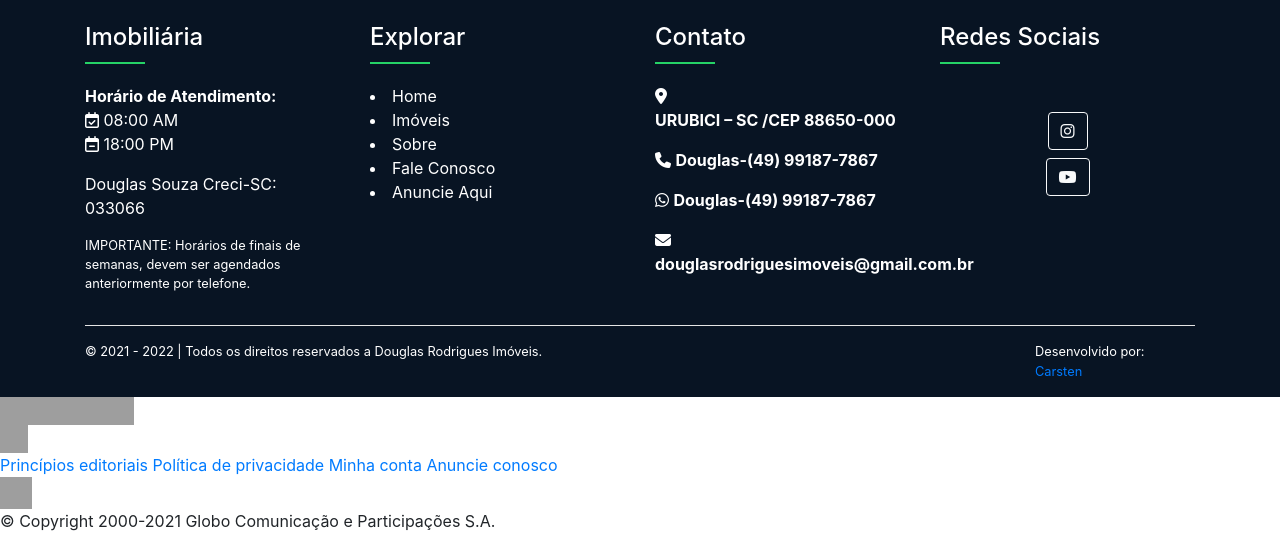
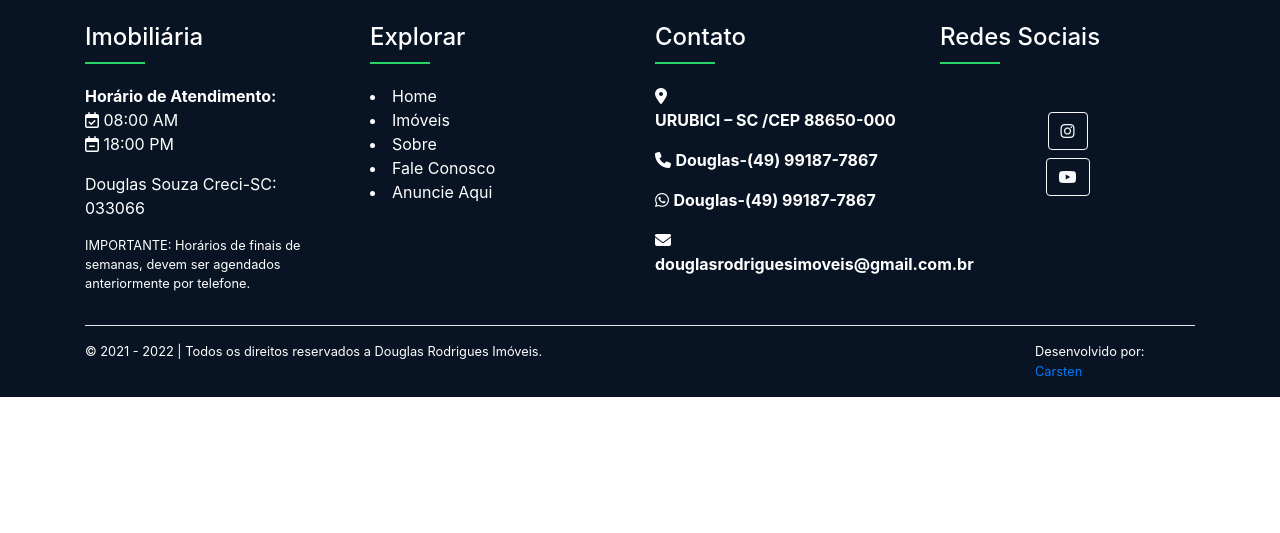
Before and after one commit to CarstenPaulo/REALTOR-WEBSITE, a Django app: page /anuncieaqui in a window 1280 px wide. Shown: the part 1190-1723 px from the top of the page. After the commit the page ends 1587 px from the top, so only its background shows below. Run offline with Django 3.2, Linux system fonts and the light colour scheme; some libraries are stand-ins or nearby versions; some web fonts are replaced; grey boxes are pictures that could not be loaded.

Commit message:
adding email

```diff
--- a/project/settings.py
+++ b/project/settings.py
@@ -149,6 +149,8 @@ EMAIL_HOST_USER = 'corvobrancoimobiliaria@gmail.com'
 EMAIL_HOST_PASSWORD = 'eeicpdmdiqbosvpj'
 EMAIL_PORT = 587
 EMAIL_USE_TLS = True
+DEFAULT_FROM_EMAIL = 'corvobrancoimobiliaria@gmail.com'
+
 
 
 MEDIA_ROOT = os.path.join(BASE_DIR, 'media')
--- a/templates/partials/_footer.html
+++ b/templates/partials/_footer.html
@@ -115,32 +115,3 @@
         </div>
     </footer>
 </section>
-
-<div class="footer-container">
-    <div class="hui-container" data-tracking-category="footer" data-tracking-view-category="footer" data-block-id="163">
-        <div class="footer-content" data-tracking-action="item"> <a href="https://www.globo.com/" title="Globo.com"
-                data-tracking-label="globo.com">
-                <div class="logo-globocom"> <img
-                        src="https://s3.glbimg.com/v1/AUTH_fd78dc4be9404a2e92b908ade306e9e6/prod/footer_svgs/globocom-footer-logo.svg"
-                        id="footer-logo" width="134px" height="28px" alt="Logo Globo.com"> </div>
-            </a>
-            <div class="footer-content--icon"> <img
-                    src="https://s3.glbimg.com/v1/AUTH_fd78dc4be9404a2e92b908ade306e9e6/prod/footer_svgs/globocom-footer-icon.svg"
-                    alt="Icone Globo" id="footer-icon" width="28px" height="28px"> </div>
-            <nav class="footer-navegacao"> <a href="http://g1.globo.com/principios-editoriais-do-grupo-globo.html"
-                    data-tracking-label="principios editoriais"> Princípios editoriais </a> <a
-                    href="https://www.globo.com/privacidade.html" data-tracking-label="politica de privacidade">
-                    Política de privacidade </a> <a href="https://minhaconta.globo.com/"
-                    data-tracking-label="minha conta"> Minha conta </a> <a
-                    href="http://negocios8.redeglobo.com.br/Paginas/Midia-Kit.aspx"
-                    data-tracking-label="anuncie conosco"> Anuncie conosco </a> </nav>
-        </div>
-        <div class="footer-copyright__container">
-            <div class="footer-copyright__container--icon"> <img
-                    src="https://s3.glbimg.com/v1/AUTH_fd78dc4be9404a2e92b908ade306e9e6/prod/footer_svgs/globocom-footer-icon.svg"
-                    id="footer-icon" width="32px" height="32px" alt="Icone Globo"> </div>
-            <div class="footer-copyright__container--text"> © Copyright 2000-2021 Globo Comunicação e Participações S.A.
-            </div>
-        </div>
-    </div>
-</div>
```
